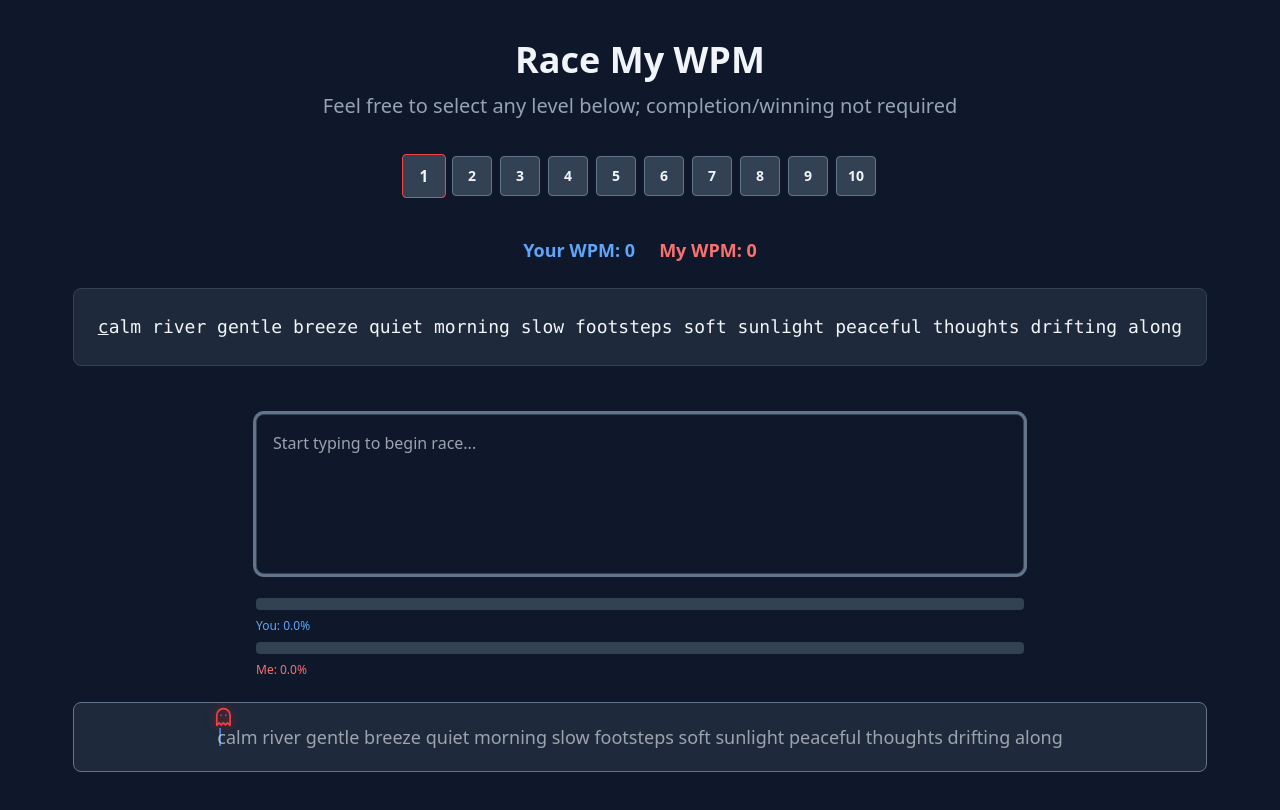
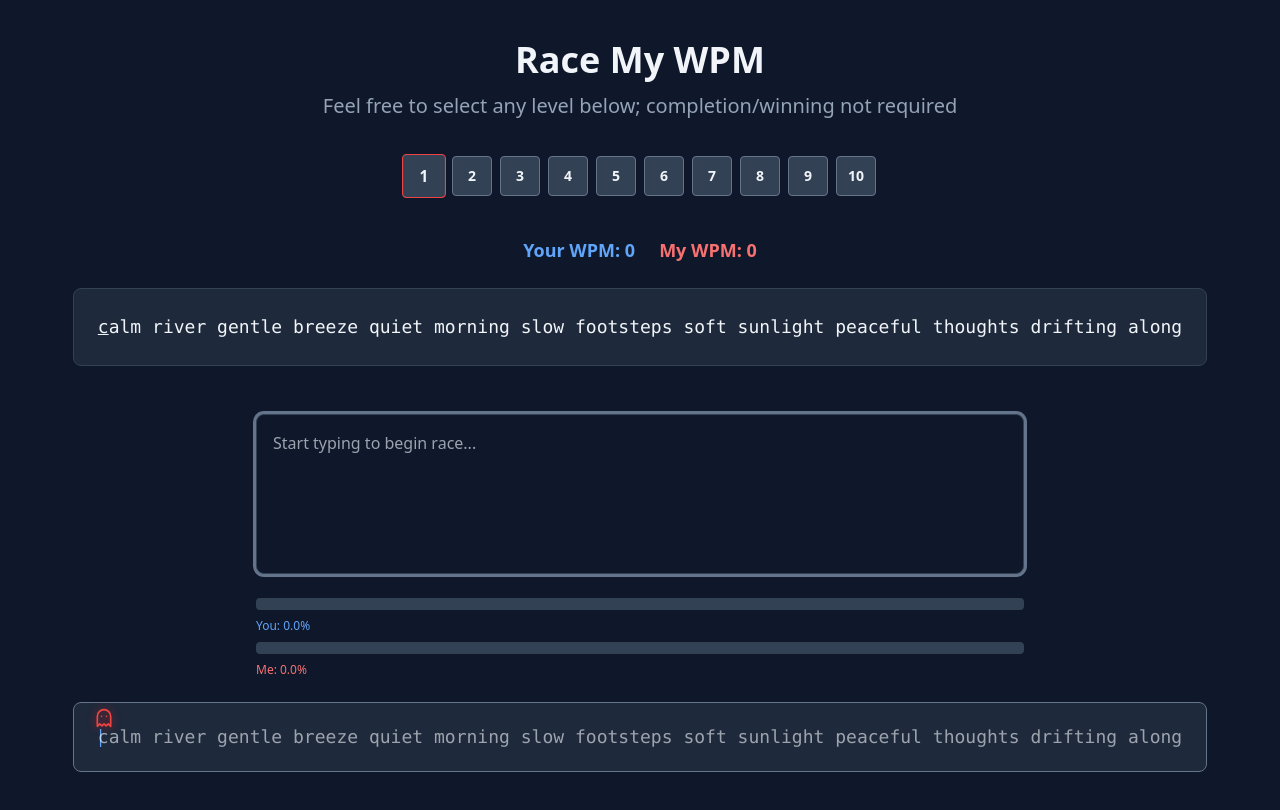
Before and after one commit to Williamlowr/race-my-typing, a React (Vite) app: page / in a window 1280 px wide. Built offline with nearby package versions, Linux system fonts and the light colour scheme.

Commit message:
Update GhostParagraph.tsx

```diff
--- a/src/components/GhostParagraph.tsx
+++ b/src/components/GhostParagraph.tsx
@@ -26,7 +26,7 @@ export default function GhostParagraph({ race }: Props) {
         symbol="|"
       />
 
-      <div ref={paragraphRef} className="text-lg text-center">
+      <div ref={paragraphRef} className="text-lg font-mono text-center">
         {paragraph.split("").map((char, i) => {
           const g = ghostBuffer[i];
           const correct = g === char;
```
